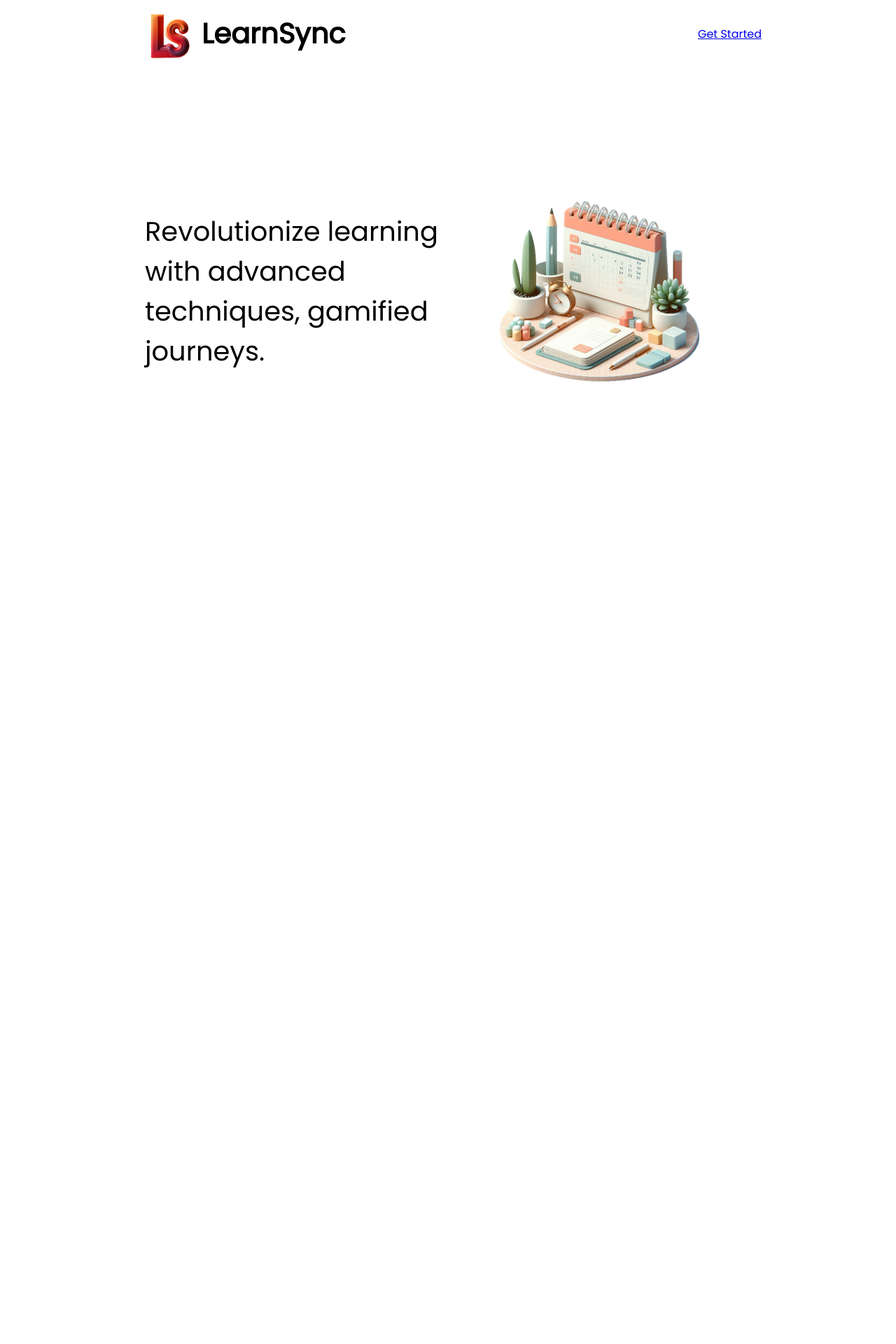
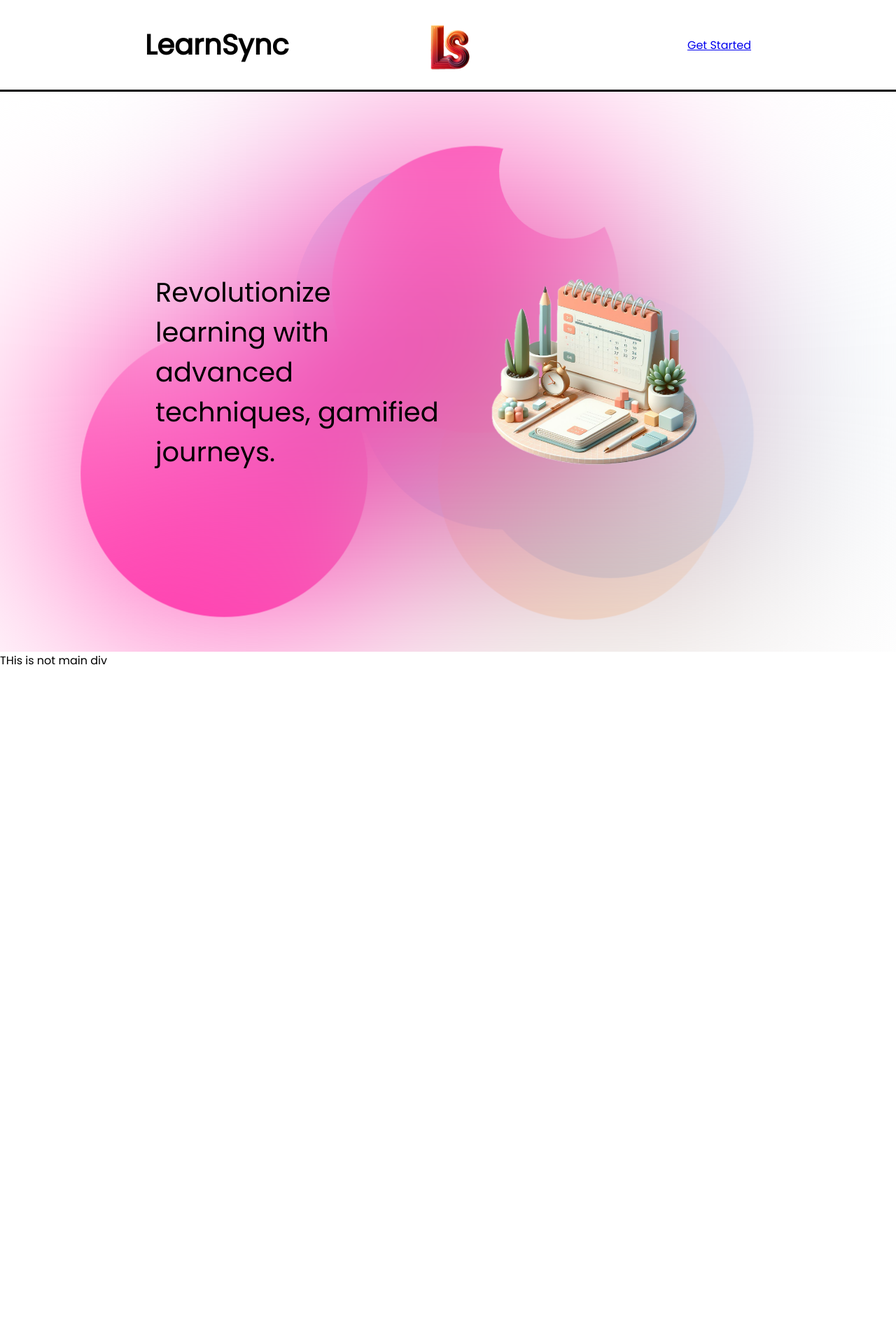
Before and after one commit to Ompitroda55/LearnSync, a Flask app: page / in a window 1280 px wide. Shown: the top 1920 px of the page at 70% size. Before the commit the page ends 545 px from the top, so only its background shows below. Run offline with Flask 3, Linux system fonts and the light colour scheme.

Commit message:
gradient background

```diff
--- a/static/css/header-style.css
+++ b/static/css/header-style.css
@@ -1,3 +1,7 @@
+header {
+    border-bottom: 3px solid black;
+}
+
 .header-container {
     display: flex;
     justify-content:space-between;
@@ -7,16 +11,21 @@
     /* background-color: rgb(255, 105, 255); */
     /* padding: 15px; */
     margin: 0 15vw;
+    padding: 1em 15px;
 }
 
 .header-title-container {
     display: flex;
     align-items: center;
+    flex: 1;
 }
 
 .header-link-container {
     display: flex;
-    justify-content: space-between;
+    justify-content: flex-end;
+
+    flex: 1;
+    /* background-color: beige; */
 }
 
 .header-title-container-links {
@@ -26,7 +35,10 @@
 
 .header-title-container-logo{
     display: flex;
-    align-items: start;
+    align-items: center;
+    justify-content: center;
+    flex: 1;
+    /* background-color: brown; */
 }
 
 #header-logo {
--- a/static/css/main-style.css
+++ b/static/css/main-style.css
@@ -1,13 +1,23 @@
 .main-intro-container {
-    /* background-color: lightskyblue; */
-    height: 80vh;
+    position: relative; /* Set to relative */
+    overflow: hidden; /* Add overflow: hidden */
+    height: 100vh;
+    /* margin: 0 15vw; */
+    padding: 15px;
+    display: flex;
+    flex-direction: row;
+    align-items: center;
+}
+
+
+.main-intro-container-content {
+    height: 100%;
     margin: 0 15vw;
     padding: 15px;
     display: flex;
     flex-direction: row;
     align-items: center;
 }
-
 .main-intro-content {
     /* background-color: pink; */
     flex: 1;
@@ -25,3 +35,152 @@
     background-size: cover;
     background-position: center;
 }
+
+
+
+
+.bouncing-blob {
+    width: 32vw;
+    aspect-ratio: 1;
+    border-radius: 50%;
+    will-change: transform;
+    position: absolute;
+    z-index: 1;
+    top: 0;
+    left: 0;
+    transform-origin: left top;
+}
+
+.bouncing-blob--blue {
+    background: #90c0f7;
+}
+
+.bouncing-blob--white {
+    background: #ffffff;
+    z-index: 2;
+    width: 15vw;
+}
+
+.bouncing-blob--purple {
+    background: #ff0095;
+}
+
+.bouncing-blob--pink {
+    background: #ff730050;
+}
+
+.bouncing-blobs-container {
+    position: absolute; /* Set to absolute */
+    z-index: -1;
+    top: 0;
+    left: 0;
+    width: 100%;
+    height: 100%;
+}
+
+.bouncing-blobs-glass {
+    position: absolute;
+    z-index: 2;
+    top: 0;
+    left: 0;
+    width: 100%;
+    height: 100%;
+    backdrop-filter: blur(140px);
+    -webkit-backdrop-filter: blur(140px);
+    pointer-events: none;
+}
+
+.bouncing-blobs {
+    position: absolute;
+    z-index: 1;
+    top: 0;
+    left: 0;
+    width: 100%;
+    height: 100%;
+}
+
+.hero {
+    display: flex;
+    flex-direction: column;
+    justify-content: center;
+    align-items: center;
+    width: 100%;
+}
+
+.hero h2 {
+    font-size: 70px;
+    max-width: 800px;
+    line-height: 1;
+    text-align: center;
+    font-weight: bold;
+    text-transform: capitalize;
+    margin-bottom: 20px;
+    color: #021123;
+}
+
+.hero p {
+    font-size: 24px;
+    max-width: 500px;
+    text-align: center;
+    color: #021123;
+}
+
+@media (max-width: 1200px) {
+    .bouncing-blobs-glass {
+        backdrop-filter: blur(120px);
+        -webkit-backdrop-filter: blur(120px);
+    }
+}
+
+@media (max-width: 500px) {
+    .bouncing-blob {
+        width: 60vw;
+    }
+
+    .bouncing-blob--white {
+        width: 30vw;
+    }
+
+    .bouncing-blobs-glass {
+        backdrop-filter: blur(90px);
+        -webkit-backdrop-filter: blur(90px);
+    }
+
+    .hero h2 {
+        font-size: 32px;
+    }
+
+    .hero p {
+        font-size: 16px;
+        padding: 0 20px;
+    }
+}
+
+.tutorial-link a {
+    display: flex;
+    justify-content: center;
+    align-items: center;
+    color: black;
+    font-size: 20px;
+    text-decoration: none;
+    font-weight: 600;
+    gap: 0 5px;
+    border: 2px solid;
+    border-radius: 5px;
+    padding: 4px 10px;
+}
+
+.tutorial-link svg {
+    width: 30px;
+}
+
+@media(max-width: 500px) {
+    .tutorial-link a {
+        font-size: 14px;
+        padding: 2px 4px;
+    }
+
+    .tutorial-link svg {
+        width: 15px;
+    }
+}
--- /dev/null
+++ b/static/js/blob-anim.js
@@ -0,0 +1,68 @@
+const MIN_SPEED = 2.5
+const MAX_SPEED = 5
+
+function randomNumber(min, max) {
+  return Math.random() * (max - min) + min
+}
+
+class Blob {
+  constructor(el) {
+    this.el = el
+    const boundingRect = this.el.getBoundingClientRect()
+    this.size = boundingRect.width
+    this.initialX = randomNumber(0, window.innerWidth - this.size)
+    this.initialY = randomNumber(0, window.innerHeight - this.size)
+    this.el.style.top = `${this.initialY}px`
+    this.el.style.left = `${this.initialX}px`
+    this.vx =
+      randomNumber(MIN_SPEED, MAX_SPEED) * (Math.random() > 0.5 ? 1 : -1)
+    this.vy =
+      randomNumber(MIN_SPEED, MAX_SPEED) * (Math.random() > 0.5 ? 1 : -1)
+    this.x = this.initialX
+    this.y = this.initialY
+  }
+
+  update() {
+    this.x += this.vx
+    this.y += this.vy
+    if (this.x >= window.innerWidth - this.size) {
+      this.x = window.innerWidth - this.size
+      this.vx *= -1
+    }
+    if (this.y >= window.innerHeight - this.size) {
+      this.y = window.innerHeight - this.size
+      this.vy *= -1
+    }
+    if (this.x <= 0) {
+      this.x = 0
+      this.vx *= -1
+    }
+    if (this.y <= 0) {
+      this.y = 0
+      this.vy *= -1
+    }
+  }
+
+  move() {
+    this.el.style.transform = `translate(${this.x - this.initialX}px, ${
+      this.y - this.initialY
+    }px)`
+  }
+}
+
+function initBlobs() {
+  const blobEls = document.querySelectorAll('.bouncing-blob')
+  const blobs = Array.from(blobEls).map((blobEl) => new Blob(blobEl))
+
+  function update() {
+    requestAnimationFrame(update)
+    blobs.forEach((blob) => {
+      blob.update()
+      blob.move()
+    })
+  }
+
+  requestAnimationFrame(update)
+}
+
+initBlobs()
--- a/templates/home.html
+++ b/templates/home.html
@@ -12,19 +12,20 @@
     <link rel="stylesheet" href="../static/css/header-style.css">
     <link rel="stylesheet" href="../static/css/main-style.css">
     <link rel="stylesheet" href="../static/css/home-style.css">
-
 </head>
 
 <body>
+    <main>
         <header>
             <div class="header-container">
                 <div class="header-title-container">
-                <div class="header-title-container-logo">
-                    <img id="header-logo" src="../static/resources/images/test-logo.png" alt="">
-                </div>
+
                     <div class="header-title-container-links">
                         LearnSync
                     </div>
+                </div>
+                <div class="header-title-container-logo">
+                    <img id="header-logo" src="../static/resources/images/test-logo.png" alt="">
                 </div>
                 <div class="header-link-container">
                     <div class="header-link-container-getstarted">
@@ -35,8 +36,20 @@
                 </div>
             </div>
         </header>
-    <main>
         <div class="main-intro-container">
+            <div class="bouncing-blobs-container">
+                <div class="bouncing-blobs-glass"></div>
+                <div class="bouncing-blobs">
+                    <div class="bouncing-blob bouncing-blob--blue"></div>
+                    <div class="bouncing-blob bouncing-blob--blue"></div>
+                    <div class="bouncing-blob bouncing-blob--blue"></div>
+                    <div class="bouncing-blob bouncing-blob--white"></div>
+                    <div class="bouncing-blob bouncing-blob--purple"></div>
+                    <div class="bouncing-blob bouncing-blob--purple"></div>
+                    <div class="bouncing-blob bouncing-blob--pink"></div>
+                </div>
+            </div>
+            <div class="main-intro-container-content">
                 <div class="main-intro-content">
                     Revolutionize learning with advanced techniques, gamified journeys.
                 </div>
@@ -44,10 +57,13 @@
                     <!-- <img id="main-intro-img" src="../static/resources/images/girl.png" alt=""> -->
                 </div>
             </div>
+        </div>
+        <div style="height: 300vh;">THis is not main div</div>
     </main>
     <footer>
 
     </footer>
+    <script src="../static/js/blob-anim.js"></script>r
 </body>
 
 </html>
```
Lines whose indentation alone changed are shown as unchanged.
